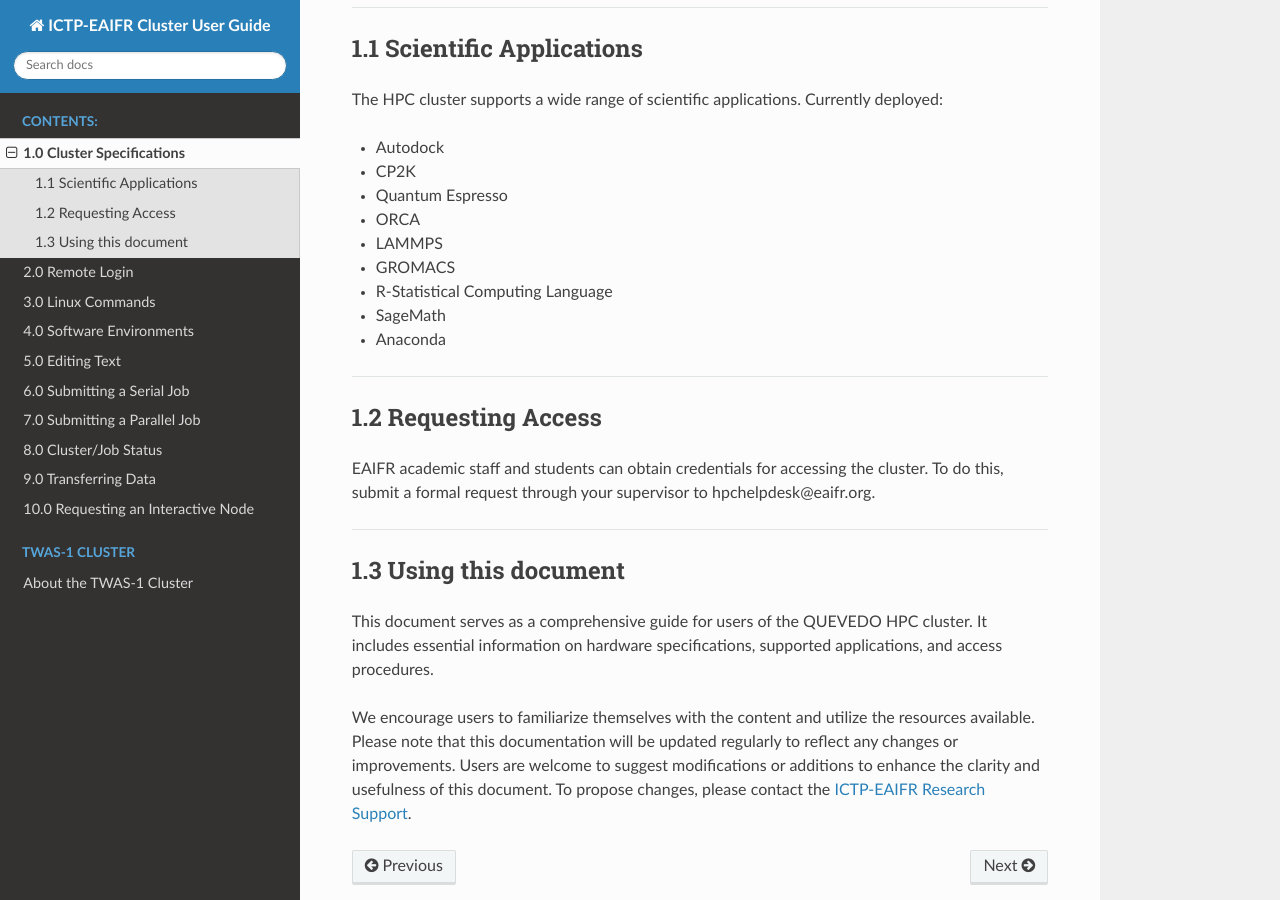
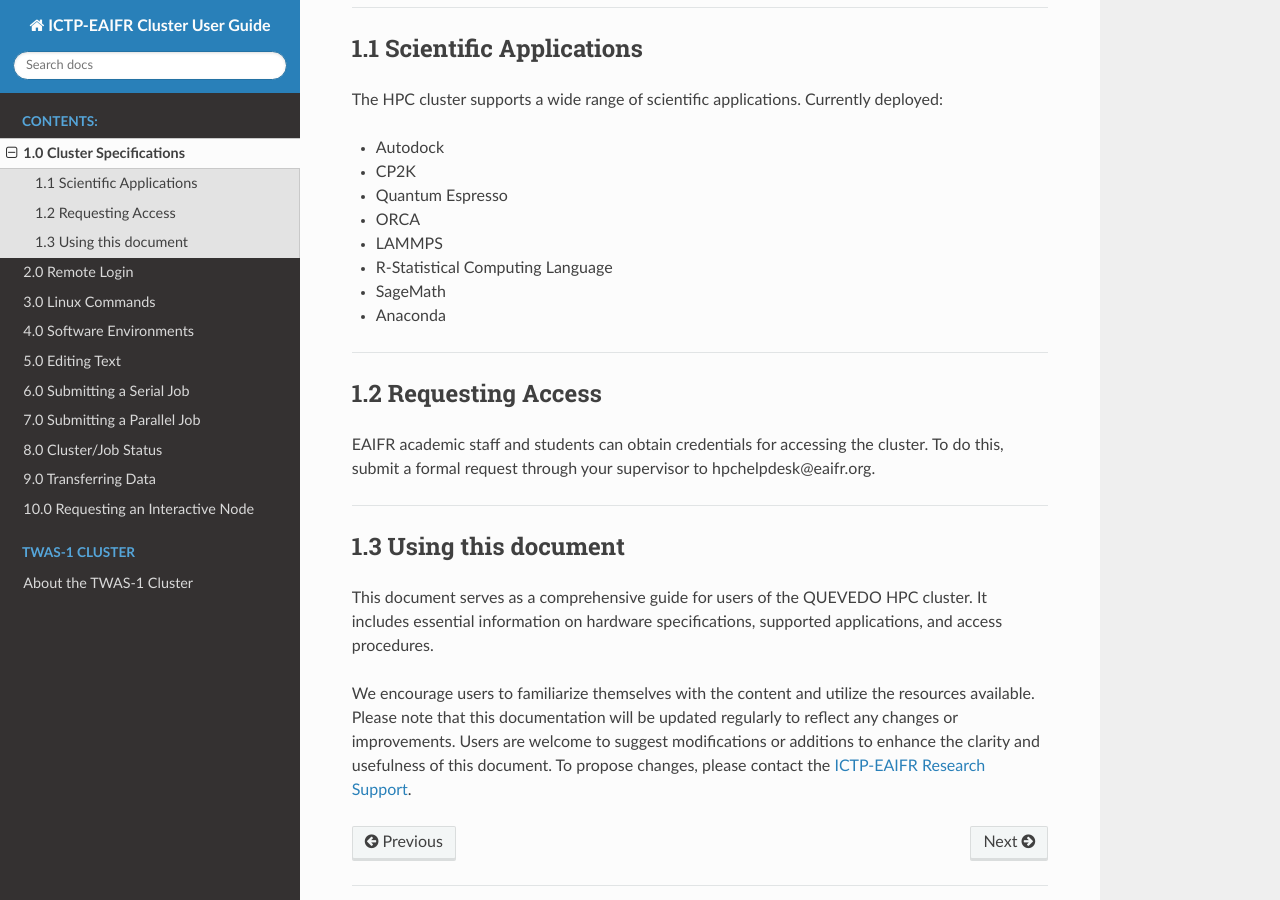
Before and after one commit to eaifrrw/sc-how-to, a Sphinx documentation site: the page built from docs/cluster_specifications.md, in a window 1280 px wide and 900 px high, scrolled down 465 px. Built offline with Sphinx 7.4.7 and the Read the Docs theme 3.1.0, drawn with Linux system fonts in a browser that asks for light colours; pages that are not in the unit, such as notebooks, are missing from menus.

Commit message:
GROMACS removed

```diff
--- a/docs/cluster_specifications.md
+++ b/docs/cluster_specifications.md
@@ -20,7 +20,6 @@ The HPC cluster supports a wide range of scientific applications. Currently depl
 - Quantum Espresso
 - ORCA
 - LAMMPS
-- GROMACS
 - R-Statistical Computing Language
 - SageMath
 - Anaconda
```
